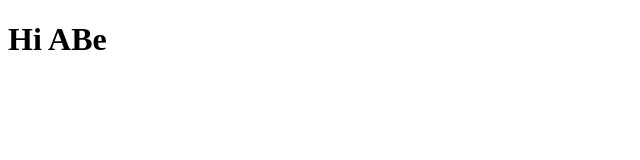
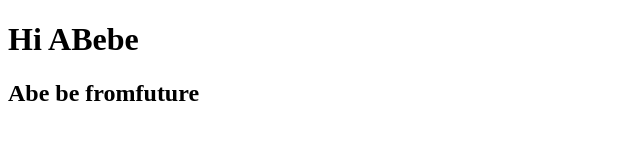
Before and after one commit to ZelalemBT/abebe, a plain HTML site: page index.html in a window 1280 px wide. Shown: the whole page, without its empty margins (0-640 px from the left). Drawn offline with Linux system fonts and the light colour scheme.

Commit message:
updated for twice

```diff
--- a/index.html
+++ b/index.html
@@ -6,6 +6,7 @@
   <title>ABEBE</title>
 </head>
 <body>
-  <h1> Hi ABe</h1>
+  <h1> Hi ABebe </h1>
+  <h2>Abe be fromfuture</h2>
 </body>
 </html>
```
